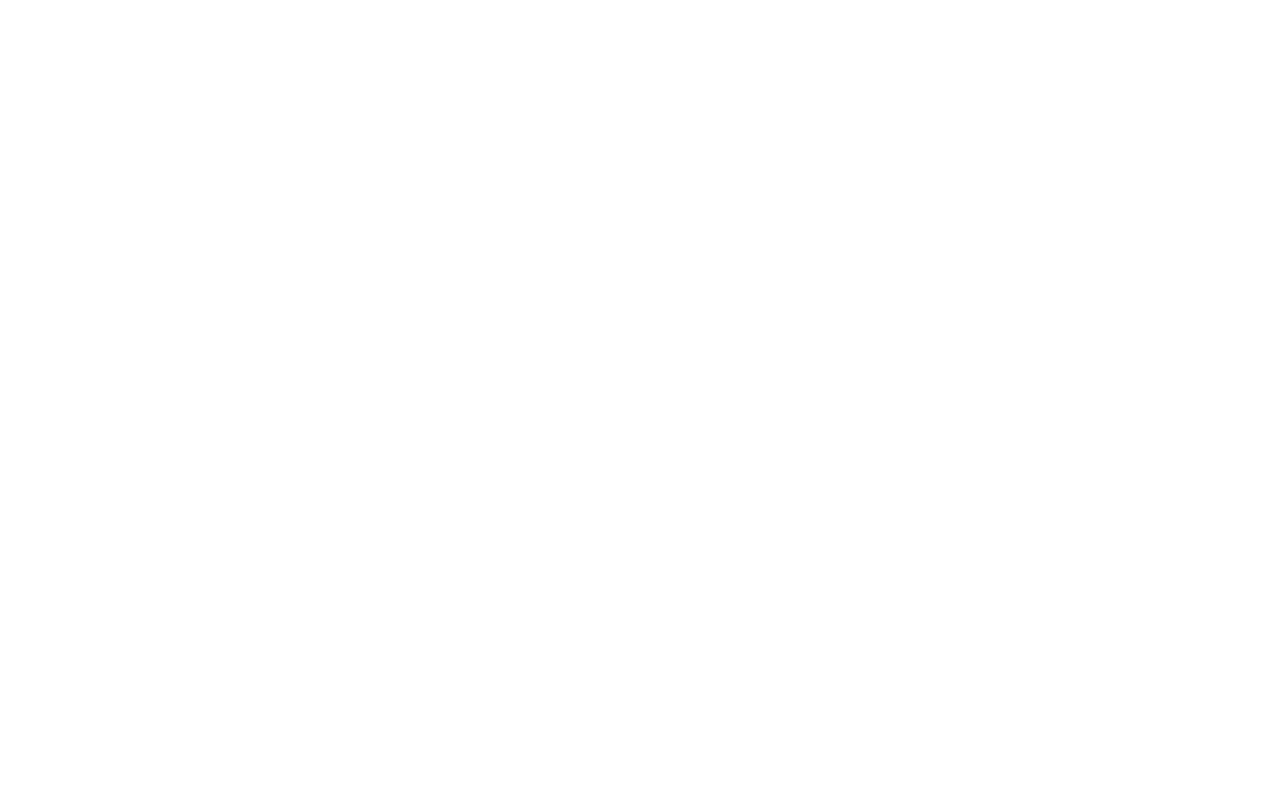
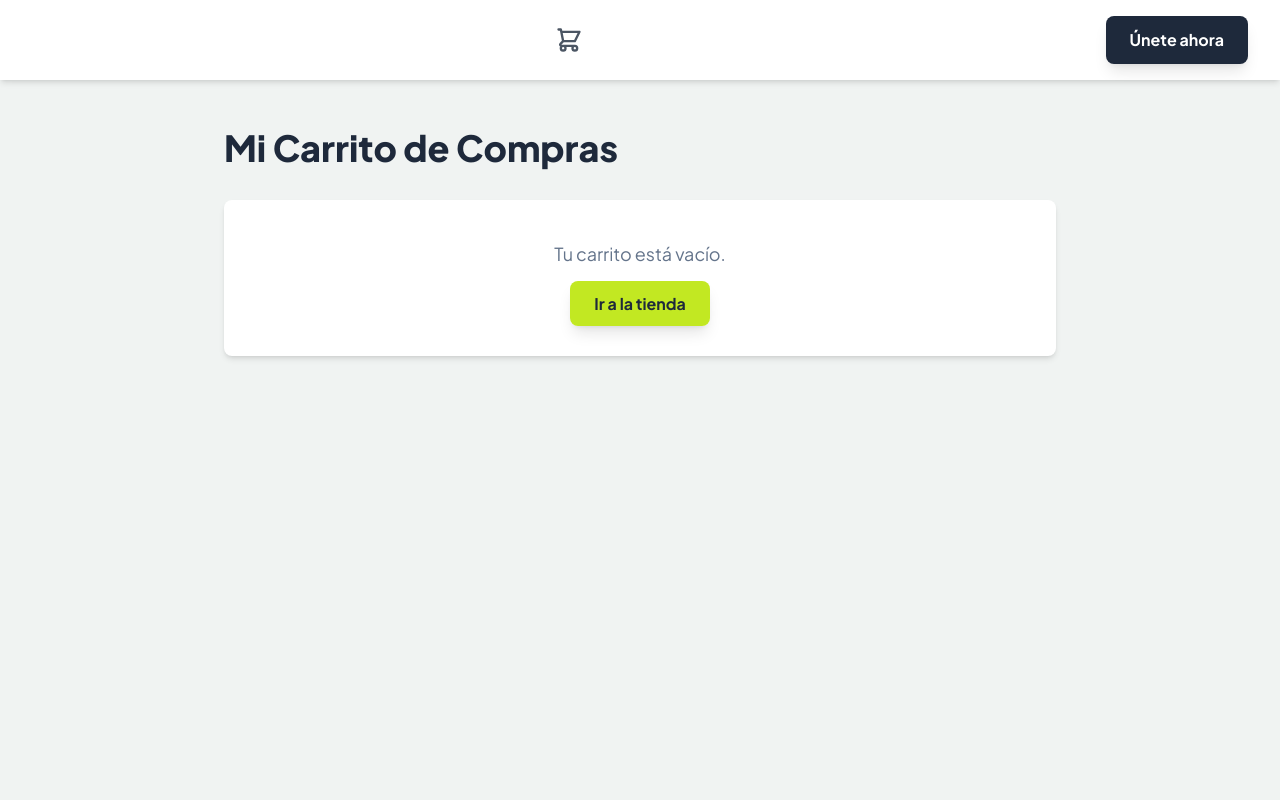
Before and after one commit to Rodr1to/4652-bookstore, a React (Vite) app: page /carrito in a window 1280 px wide. Before the commit this address had no page. Shown: the top 800 px of the page. Built offline with nearby package versions, Linux system fonts and the light colour scheme.

Commit message:
feat: added shopping cart feature, and fixed minor erros on estructuras, app main carrito header catalogo librodetalles

```diff
--- a/src/App.tsx
+++ b/src/App.tsx
@@ -1,11 +1,13 @@
 // src/App.tsx
 
-import { Routes, Route } from 'react-router-dom';
+// ... (otros imports)
+import { Route, Routes } from 'react-router-dom';
+import CarritoPage from './pages/CarritoPage'; // <-- AÑADE ESTA LÍNEA
 import MainLayout from './components/MainLayout';
 import HomePage from './pages/HomePage';
 import CatalogoPage from './pages/CatalogoPage';
 import TiendaPage from './pages/TiendaPage';
-import LibroDetallesPage from './pages/LibroDetallesPage'; // <-- AÑADE ESTA LÍNEA
+import LibroDetallesPage from './pages/LibroDetallesPage';
 
 const App = () => {
   return (
@@ -14,7 +16,8 @@
         <Route index element={<HomePage />} />
         <Route path="catalogo" element={<CatalogoPage />} />
         <Route path="tienda" element={<TiendaPage />} />
-        <Route path="libro/:idLibro" element={<LibroDetallesPage />} /> {/* <-- AÑADE ESTA LÍNEA */}
+        <Route path="libro/:idLibro" element={<LibroDetallesPage />} />
+        <Route path="carrito" element={<CarritoPage />} /> {/* <-- AÑADE ESTA LÍNEA */}
       </Route>
     </Routes>
   );
--- a/src/components/Header.tsx
+++ b/src/components/Header.tsx
@@ -2,12 +2,11 @@
 
 import React from 'react';
 import { NavLink } from 'react-router-dom';
+import { useCarrito } from '../context/CarritoContext'; // <-- AÑADE ESTA LÍNEA
 
 const Header: React.FC = () => {
-  const activeLinkStyle = {
-    color: '#0d4a3a', // Este es tu 'brand-green'
-    fontWeight: '700',
-  };
+  const { totalItems } = useCarrito(); // <-- Obtenemos el total de items
+  const activeLinkStyle = { color: '#0d4a3a', fontWeight: '700' };
 
   return (
     <header className="bg-white shadow-md sticky top-0 z-50 font-jakarta">
@@ -15,21 +14,22 @@
         <div className="flex justify-between items-center h-20">
 
           <NavLink to="/" className="flex items-center gap-3 cursor-pointer">
-            <img src="https://i.ibb.co/v67Bp4ZZ/tintaypapel-logo-jpg.png" alt="Tinta y Papel Logo" className="h-12" />
-            <span className="text-2xl font-bold text-brand-dark hidden sm:block">
-              Tinta y Papel <span className="text-brand-green">Store</span>
-            </span>
+            {/* ... logo y texto ... */}
           </NavLink>
 
-          <nav className="hidden md:flex space-x-8">
-            <NavLink to="/" style={({ isActive }) => isActive ? activeLinkStyle : undefined} className="text-gray-600 hover:text-brand-green transition-colors duration-300 font-semibold">
-              Inicio
-            </NavLink>
-            <NavLink to="/tienda" style={({ isActive }) => isActive ? activeLinkStyle : undefined} className="text-gray-600 hover:text-brand-green transition-colors duration-300 font-semibold">
-              Tienda
-            </NavLink>
-            <NavLink to="/catalogo" style={({ isActive }) => isActive ? activeLinkStyle : undefined} className="text-gray-600 hover:text-brand-green transition-colors duration-300 font-semibold">
-              Catálogo Completo
+          <nav className="hidden md:flex space-x-8 items-center">
+            {/* ... otros NavLink ... */}
+
+            {/* ÍCONO DEL CARRITO */}
+            <NavLink to="/carrito" className="relative text-gray-600 hover:text-brand-green transition-colors">
+              <svg xmlns="http://www.w3.org/2000/svg" className="h-7 w-7" fill="none" viewBox="0 0 24 24" stroke="currentColor">
+                <path strokeLinecap="round" strokeLinejoin="round" strokeWidth="2" d="M3 3h2l.4 2M7 13h10l4-8H5.4M7 13L5.4 5M7 13l-2.293 2.293c-.63.63-.184 1.707.707 1.707H17m0 0a2 2 0 100 4 2 2 0 000-4zm-8 2a2 2 0 11-4 0 2 2 0 014 0z" />
+              </svg>
+              {totalItems > 0 && (
+                <span className="absolute -top-2 -right-3 bg-red-600 text-white text-xs font-bold rounded-full h-5 w-5 flex items-center justify-center">
+                  {totalItems}
+                </span>
+              )}
             </NavLink>
           </nav>
 
--- /dev/null
+++ b/src/context/CarritoContext.tsx
@@ -0,0 +1,78 @@
+// src/context/CarritoContext.tsx
+
+import React, { createContext, useState, useContext, useEffect } from 'react';
+import type { ReactNode } from 'react'; // <-- CORRECCIÓN APLICADA
+import type { LibroAPI, ItemCarrito } from '../types/Estructuras';
+
+// 1. Definimos la forma del contexto
+interface CarritoContextType {
+  items: ItemCarrito[];
+  agregarAlCarrito: (libro: LibroAPI, cantidad?: number) => void;
+  eliminarDelCarrito: (idLibro: number) => void;
+  vaciarCarrito: () => void;
+  totalItems: number;
+}
+
+// 2. Creamos el contexto
+const CarritoContext = createContext<CarritoContextType | undefined>(undefined);
+
+// 3. Creamos el "Proveedor" del contexto, que contendrá toda la lógica
+export const CarritoProvider = ({ children }: { children: ReactNode }) => {
+  const [items, setItems] = useState<ItemCarrito[]>([]);
+
+  // Efecto para cargar el carrito desde sessionStorage al iniciar la app
+  useEffect(() => {
+    const carritoGuardado = sessionStorage.getItem('carritoCompras');
+    if (carritoGuardado) {
+      setItems(JSON.parse(carritoGuardado));
+    }
+  }, []);
+
+  // Función para guardar el carrito en sessionStorage cada vez que cambie
+  const guardarCarrito = (carrito: ItemCarrito[]) => {
+    setItems(carrito);
+    sessionStorage.setItem('carritoCompras', JSON.stringify(carrito));
+  };
+
+  const agregarAlCarrito = (libro: LibroAPI, cantidad = 1) => {
+    const itemExistente = items.find(item => item.id === libro.id);
+
+    if (itemExistente) {
+      // Si el libro ya está, actualizamos la cantidad
+      const nuevoCarrito = items.map(item =>
+        item.id === libro.id ? { ...item, cantidad: item.cantidad + cantidad } : item
+      );
+      guardarCarrito(nuevoCarrito);
+    } else {
+      // Si es un libro nuevo, lo agregamos
+      const nuevoCarrito = [...items, { ...libro, cantidad }];
+      guardarCarrito(nuevoCarrito);
+    }
+  };
+
+  const eliminarDelCarrito = (idLibro: number) => {
+    const nuevoCarrito = items.filter(item => item.id !== idLibro);
+    guardarCarrito(nuevoCarrito);
+  };
+
+  const vaciarCarrito = () => {
+    guardarCarrito([]);
+  };
+
+  const totalItems = items.reduce((total, item) => total + item.cantidad, 0);
+
+  return (
+    <CarritoContext.Provider value={{ items, agregarAlCarrito, eliminarDelCarrito, vaciarCarrito, totalItems }}>
+      {children}
+    </CarritoContext.Provider>
+  );
+};
+
+// 4. Creamos un "Hook" personalizado para usar el contexto fácilmente en otros componentes
+export const useCarrito = () => {
+  const context = useContext(CarritoContext);
+  if (context === undefined) {
+    throw new Error('useCarrito debe ser usado dentro de un CarritoProvider');
+  }
+  return context;
+};
--- a/src/main.tsx
+++ b/src/main.tsx
@@ -1,15 +1,18 @@
 // src/main.tsx
 
-import React from 'react'
-import ReactDOM from 'react-dom/client'
-import { BrowserRouter } from 'react-router-dom'
-import App from './App.tsx'
-import './index.css'
+import React from 'react';
+import ReactDOM from 'react-dom/client';
+import { BrowserRouter } from 'react-router-dom';
+import { CarritoProvider } from './context/CarritoContext'; // <-- AÑADE ESTA LÍNEA
+import App from './App.tsx';
+import './index.css';
 
 ReactDOM.createRoot(document.getElementById('root')!).render(
   <React.StrictMode>
     <BrowserRouter>
-      <App />
+      <CarritoProvider> {/* <-- ENVUELVE APP CON ESTO */}
+        <App />
+      </CarritoProvider>
     </BrowserRouter>
   </React.StrictMode>,
-)
+);
--- /dev/null
+++ b/src/pages/CarritoPage.tsx
@@ -0,0 +1,68 @@
+// src/pages/CarritoPage.tsx
+
+import React from 'react';
+import { Link } from 'react-router-dom';
+import { useCarrito } from '../context/CarritoContext';
+
+const API_BASE_URL = 'https://rovalverde.alwaysdata.net/';
+
+const CarritoPage: React.FC = () => {
+  const { items, eliminarDelCarrito, vaciarCarrito } = useCarrito();
+
+  return (
+    <div className="bg-brand-light-gray font-jakarta min-h-screen py-12">
+      <div className="max-w-4xl mx-auto px-4 sm:px-6 lg:px-8">
+        <h1 className="text-4xl font-extrabold text-brand-dark mb-8">Mi Carrito de Compras</h1>
+
+        {items.length === 0 ? (
+          <div className="text-center bg-white p-10 rounded-lg shadow-md">
+            <p className="text-lg text-brand-gray mb-6">Tu carrito está vacío.</p>
+            <Link to="/tienda" className="bg-brand-lime text-brand-dark font-bold py-3 px-6 rounded-lg shadow-lg hover:scale-105 transition-transform">
+              Ir a la tienda
+            </Link>
+          </div>
+        ) : (
+          <div>
+            <div className="bg-white shadow-xl rounded-lg overflow-hidden border border-gray-200">
+              <ul className="divide-y divide-gray-200">
+                {items.map(item => (
+                  <li key={item.id} className="p-4 sm:p-6 flex items-center space-x-4">
+                    <img
+                      src={item.url_portada ? `${API_BASE_URL}${item.url_portada}` : 'https://placehold.co/100x150'}
+                      alt={item.titulo}
+                      className="w-16 h-24 object-cover rounded-md shadow-sm"
+                    />
+                    <div className="flex-grow">
+                      <h3 className="font-bold text-brand-dark">{item.titulo}</h3>
+                      <p className="text-sm text-brand-gray">{item.autor}</p>
+                      <p className="text-md font-bold text-brand-green mt-1">S/ {item.precio}</p>
+                    </div>
+                    <div className="text-right">
+                      <p className="text-sm text-brand-gray">Cantidad: {item.cantidad}</p>
+                      <button
+                        onClick={() => eliminarDelCarrito(item.id)}
+                        className="text-red-500 hover:text-red-700 font-semibold text-sm mt-2"
+                      >
+                        Eliminar
+                      </button>
+                    </div>
+                  </li>
+                ))}
+              </ul>
+            </div>
+            <div className="mt-6 flex justify-end">
+              <button
+                onClick={vaciarCarrito}
+                className="bg-red-600 text-white font-bold py-2 px-5 rounded-lg shadow-md hover:bg-red-700 transition-colors"
+              >
+                Vaciar Carrito
+              </button>
+            </div>
+          </div>
+        )}
+      </div>
+    </div>
+  );
+};
+
+export default CarritoPage;
--- a/src/pages/LibroDetallesPage.tsx
+++ b/src/pages/LibroDetallesPage.tsx
@@ -1,8 +1,7 @@
-// src/pages/LibroDetallesPage.tsx
-
 import React, { useState, useEffect } from 'react';
 import { useParams, Link } from 'react-router-dom';
-import type { LibroAPI } from '../types/Estructuras'; // <-- CORREGIDO
+import type { LibroAPI } from '../types/Estructuras';
+import { useCarrito } from '../context/CarritoContext';
 
 const API_BASE_URL = 'https://rovalverde.alwaysdata.net/';
 
@@ -11,6 +10,7 @@
   const [libro, setLibro] = useState<LibroAPI | null>(null);
   const [loading, setLoading] = useState(true);
   const [error, setError] = useState<string | null>(null);
+  const { agregarAlCarrito } = useCarrito();
 
   useEffect(() => {
     const fetchLibroDetalles = async () => {
@@ -35,6 +35,16 @@
       fetchLibroDetalles();
     }
   }, [idLibro]);
+
+  const handleAgregarClick = () => {
+    if (libro) {
+      agregarAlCarrito(libro);
+      // Usaremos un método más moderno para notificar al usuario.
+      // Por ahora, un simple console.log para verificar.
+      console.log(`"${libro.titulo}" ha sido añadido al carrito!`);
+      alert(`"${libro.titulo}" ha sido añadido al carrito!`);
+    }
+  };
 
   if (loading) {
     return (
@@ -100,8 +110,12 @@
                 </dl>
             </div>
              <div className="mt-10">
-                <button className="w-full bg-brand-lime text-brand-dark font-bold py-4 px-8 rounded-lg shadow-lg hover:scale-105 transition-transform text-lg">
-                    Añadir al carrito
+                <button
+                  onClick={handleAgregarClick}
+                  className="w-full bg-brand-lime text-brand-dark font-bold py-4 px-8 rounded-lg shadow-lg hover:scale-105 transition-transform text-lg"
+                  disabled={libro.stock === 0}
+                >
+                  {libro.stock > 0 ? 'Añadir al carrito' : 'Agotado'}
                 </button>
             </div>
           </div>
--- a/src/types/Estructuras.ts
+++ b/src/types/Estructuras.ts
@@ -32,3 +32,7 @@
   id_categoria: number;
   url_portada: string;
 }
+
+export interface ItemCarrito extends LibroAPI {
+  cantidad: number;
+}
```
Also changed, not shown: src/pages/CatalogoPage.tsx (+26 -13 lines).
